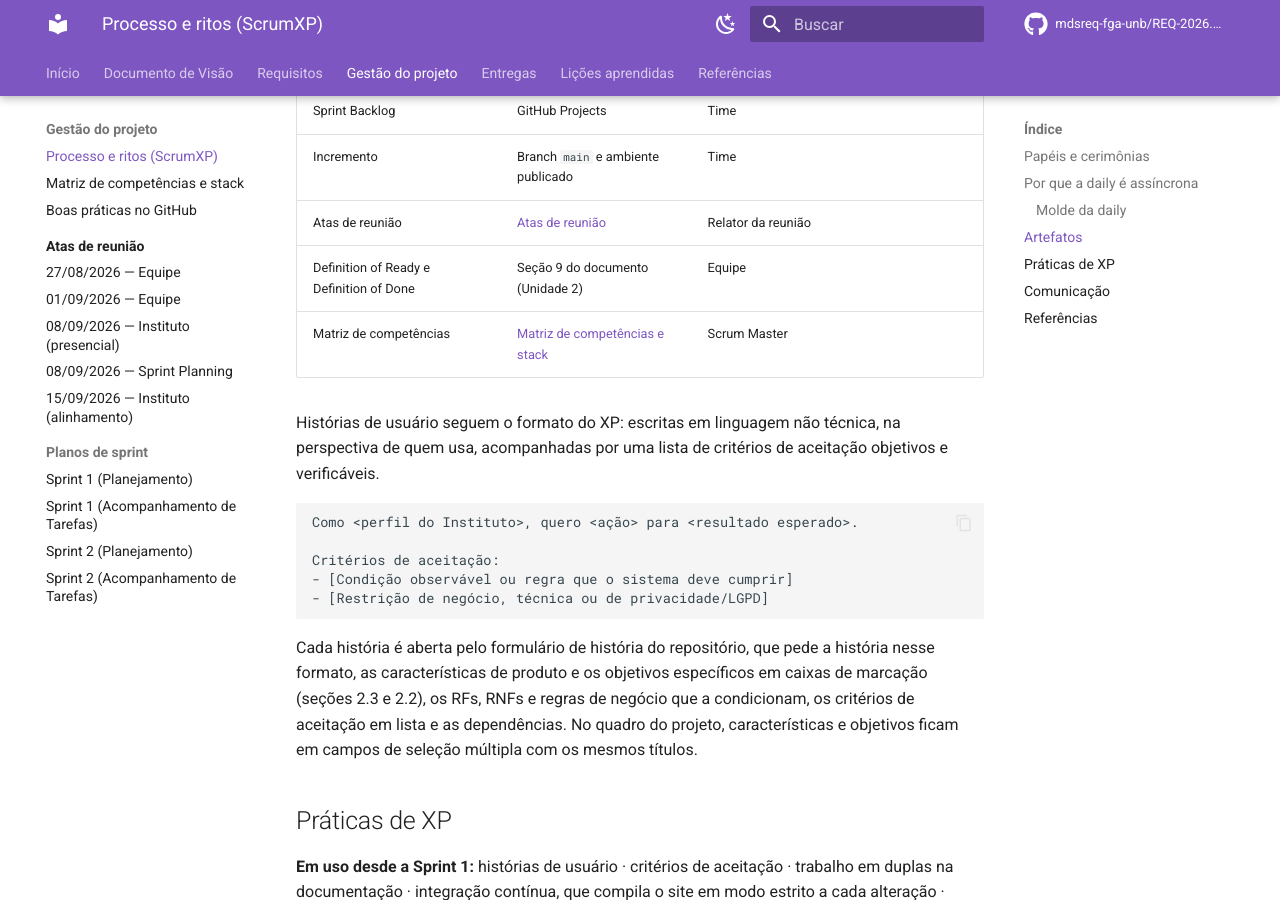
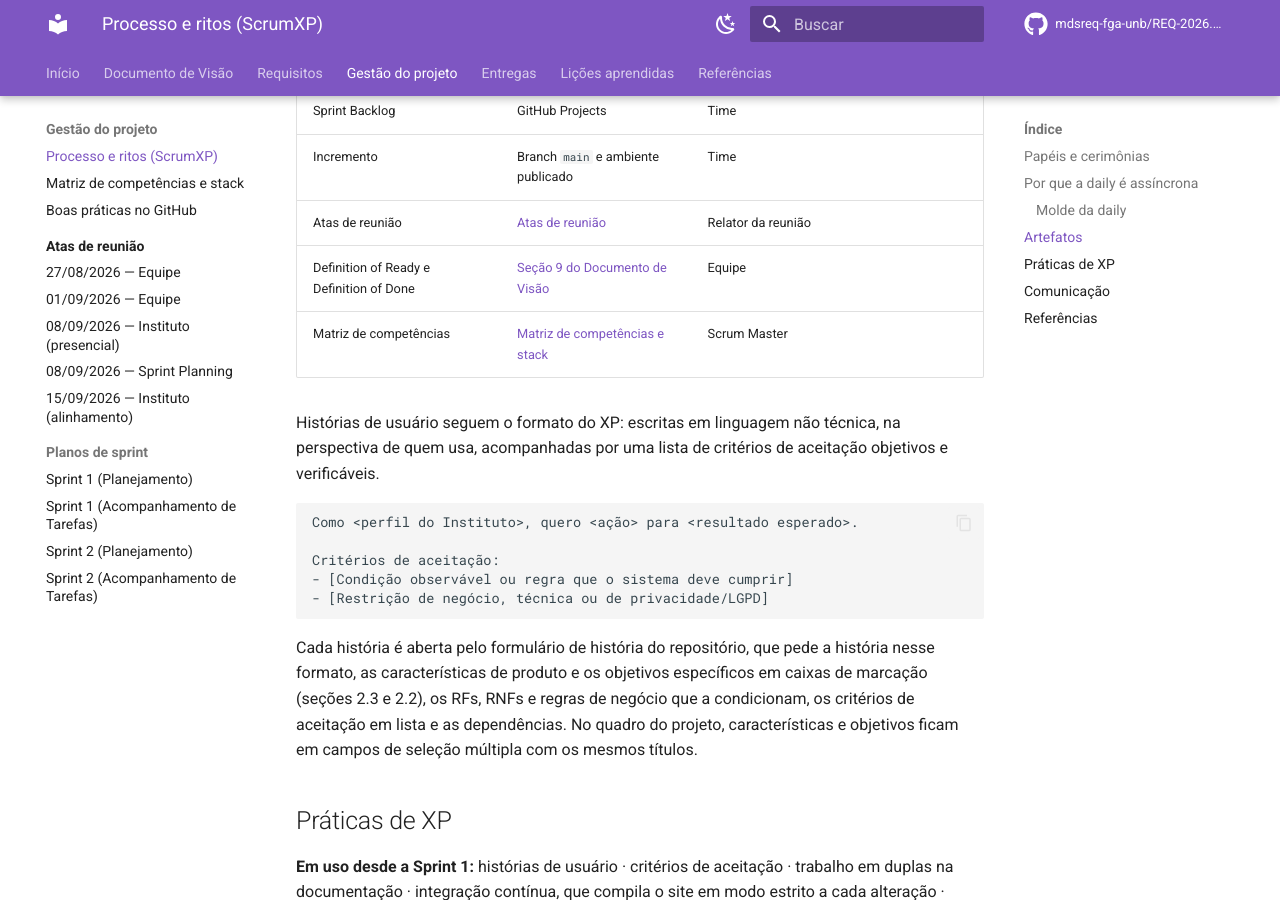
Before and after one commit to mdsreq-fga-unb/REQ-2026.2-T02-CyberSetor, an MkDocs documentation site: the page built from docs/gestao/processo-scrumxp.md, in a window 1280 px wide and 900 px high, scrolled down 1288 px. Built offline with MkDocs 1.6.1 and Material for MkDocs 9.7.7, drawn with Linux system fonts in a browser that asks for light colours; comment, search, counter and statistics services are not loaded.

Commit message:
docs(gestao): aponta a página de processo para a seção 9

```diff
--- a/docs/gestao/processo-scrumxp.md
+++ b/docs/gestao/processo-scrumxp.md
@@ -32,7 +32,7 @@ A equipe é formada por seis estudantes com grades e compromissos distintos. Uma
 | Sprint Backlog | GitHub Projects | Time |
 | Incremento | Branch `main` e ambiente publicado | Time |
 | Atas de reunião | [Atas de reunião](atas/index.md) | Relator da reunião |
-| Definition of Ready e Definition of Done | Seção 9 do documento (Unidade 2) | Equipe |
+| Definition of Ready e Definition of Done | [Seção 9 do Documento de Visão](../requisitos/9-dor-dod.md) | Equipe |
 | Matriz de competências | [Matriz de competências e stack](matriz-competencias.md) | Scrum Master |
 
 Histórias de usuário seguem o formato do XP: escritas em linguagem não técnica, na perspectiva de quem usa, acompanhadas por uma lista de critérios de aceitação objetivos e verificáveis.
```
